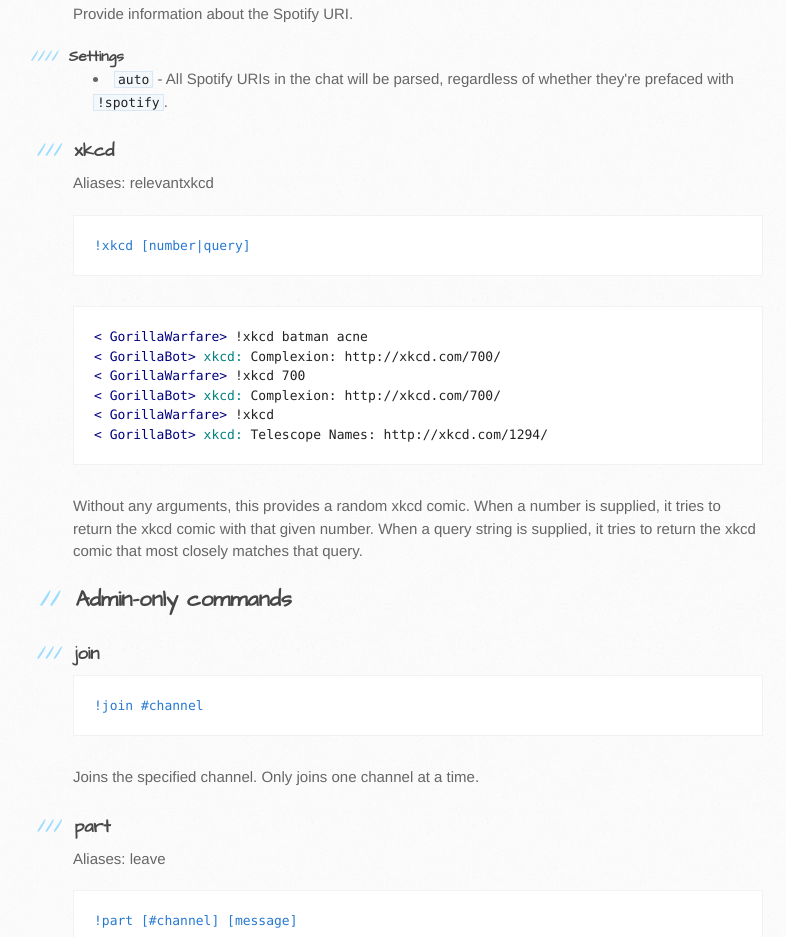
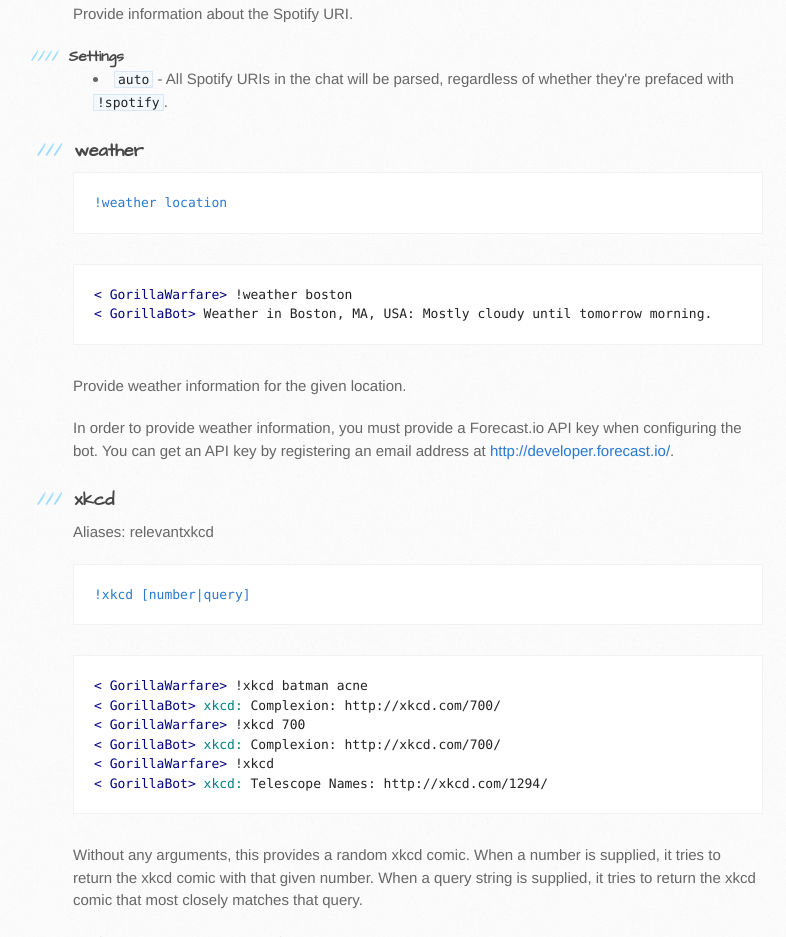
Before and after one commit to molly/GorillaBot, a plain HTML site: page index.html in a window 1280 px wide. Shown: the part 3179-4116 px from the top of the page, without its empty margins (97-883 px from the left). Drawn offline with Linux system fonts and the light colour scheme.

Commit message:
Update docs

```diff
--- a/index.html
+++ b/index.html
@@ -169,6 +169,22 @@ prefaced with <code>!link</code>.</li>
 <code>auto</code> - All Spotify URIs in the chat will be parsed, regardless of whether they're
 prefaced with <code>!spotify</code>.</li>
 </ul><h3>
+<a name="user-content-weather" class="anchor" href="#weather" aria-hidden="true"><span class="octicon octicon-link"></span></a>weather</h3>
+
+<pre><code>!weather location
+</code></pre>
+
+<div class="highlight highlight-irc"><pre><span class="nt">&lt; GorillaWarfare&gt; </span>!weather boston
+<span class="nt">&lt; GorillaBot&gt; </span>Weather in Boston, MA, USA: Mostly cloudy until tomorrow morning.
+</pre></div>
+
+<p>Provide weather information for the given location.</p>
+
+<p>In order to provide weather information, you must provide a Forecast.io API key when
+ configuring the bot. You can get an API key by registering an email address at
+ <a href="http://developer.forecast.io/">http://developer.forecast.io/</a>.</p>
+
+<h3>
 <a name="user-content-xkcd" class="anchor" href="#xkcd" aria-hidden="true"><span class="octicon octicon-link"></span></a>xkcd</h3>
 
 <p>Aliases: relevantxkcd</p>
```
